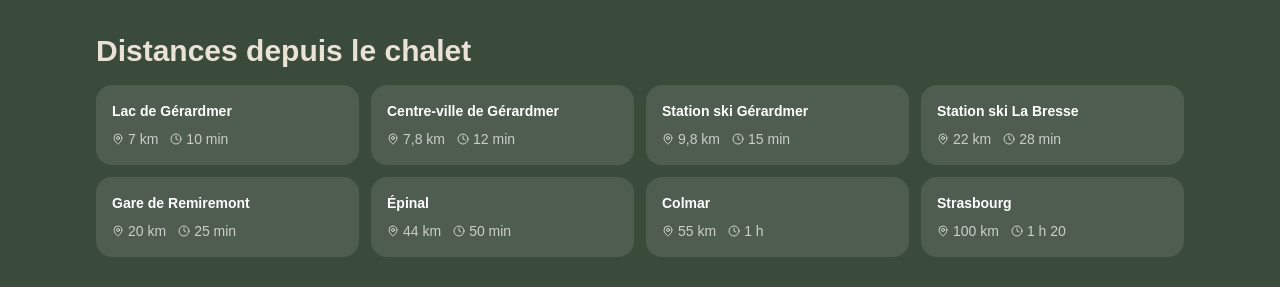
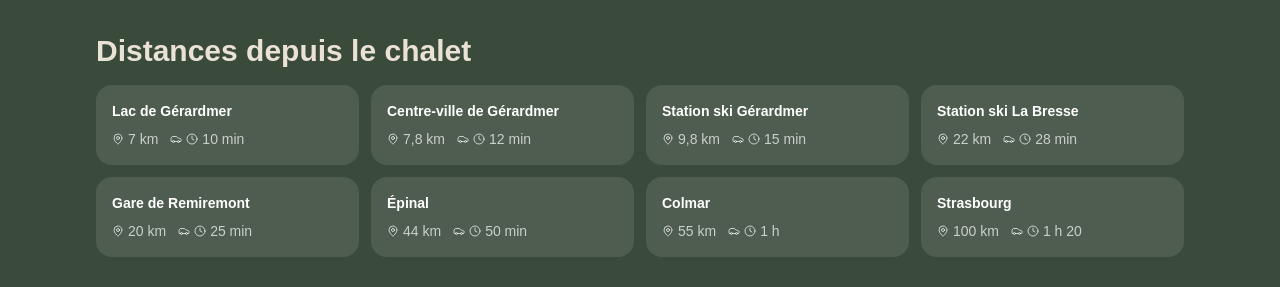
Before and after one commit to alexisgruny/chalet-site, a Next.js app: page /localisation in a window 1280 px wide. Shown: the part 880-1167 px from the top of the page. Built offline with nearby package versions, Linux system fonts and the light colour scheme.

Commit message:
add icon

```diff
--- a/src/app/localisation/page.tsx
+++ b/src/app/localisation/page.tsx
@@ -148,6 +148,7 @@ export default function LocalisationPage() {
                     {distance}
                   </span>
                   <span className="flex items-center gap-1">
+                    <Car className="h-3 w-3" />
                     <Clock className="h-3 w-3" />
                     {duree}
                   </span>
```
